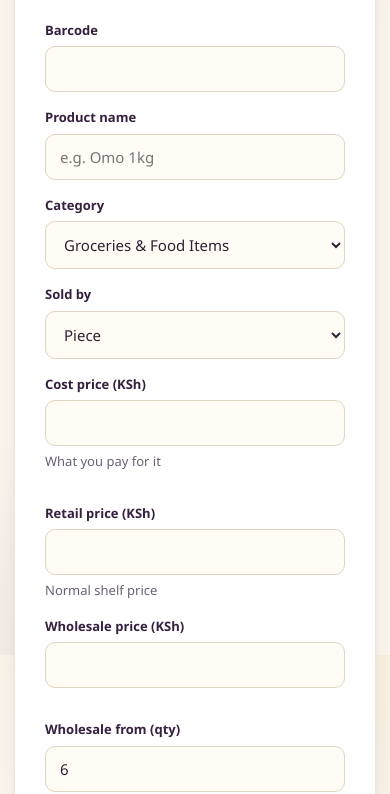
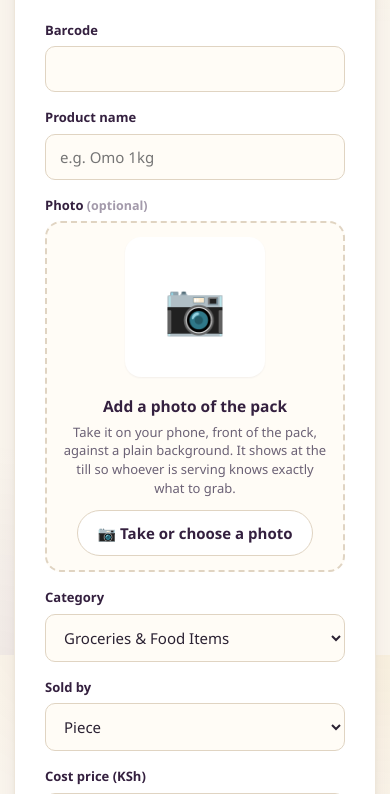
Before and after one commit to iman-alt/golden-finds-pos, a Flask app: page /add-product in a window 390 px wide. Shown: the part 189-983 px from the top of the page. Run offline with Flask 3, Linux system fonts and the light colour scheme; the visitor is signed in with stand-in values (Sample User, id 1); data comes from the database, SQL or seed files in the repository; some libraries are stand-ins or nearby versions.

Commit message:
Product photos: take a picture of the pack when adding a product
Mum photographs the actual pack on her phone when she adds or edits a
product. That photo then appears in the till's item list, the "just
added" card, search results, the pairing chips, stock in, the products
table and low stock on the home screen. Products without a photo keep
their icon.

Every upload is opened and re-encoded, never stored as sent:
- files that aren't really JPEG, PNG or WebP are refused, whatever the
  filename says
- EXIF data, including GPS location from phones, is dropped
- phone rotation is applied, then the image is cropped to a centred
  square and shrunk to 800px
- oversized and decompression-bomb images are rejected

Replacing or removing a photo deletes the old file, and a product that
fails to save leaves no orphan file behind. Deletion refuses any path
outside the photo folder. Shopkeepers cannot upload.

Adds Pillow. 11 new tests; 170 total.

Co-Authored-By: Claude Opus 5 <noreply@anthropic.com>

```diff
--- a/golden-finds-pos/app/config.py
+++ b/golden-finds-pos/app/config.py
@@ -62,6 +62,11 @@ class Config:
 
     SHOP_NAME = os.environ.get("SHOP_NAME", "Golden Finds")
 
+    # Product photos, taken on a phone. Each is re-encoded and shrunk on
+    # upload, so the size limit only guards against something absurd.
+    UPLOAD_DIR = os.environ.get("UPLOAD_DIR", str(BASE_DIR / "static" / "product_images"))
+    MAX_CONTENT_LENGTH = 12 * 1024 * 1024
+
     # Where `flask backup` writes to. Point this at a OneDrive or Google
     # Drive folder and the sync client carries the copy off the machine -
     # which is the whole point of taking it.
--- a/golden-finds-pos/app/services/pairings.py
+++ b/golden-finds-pos/app/services/pairings.py
@@ -100,7 +100,7 @@ def suggestions_for(product_id, limit=3, days=90, min_support=MIN_SUPPORT):
             GROUP BY other.product_id
             HAVING together >= ?
         )
-        SELECT p.id, p.name, p.retail_price_cents, p.stock_quantity,
+        SELECT p.id, p.name, p.retail_price_cents, p.stock_quantity, p.image_path,
                COALESCE(pt.together, 0) AS together,
                EXISTS (SELECT 1 FROM pinned_pairings pp
                        WHERE (pp.product_a = ? AND pp.product_b = p.id)
--- a/golden-finds-pos/app/services/products.py
+++ b/golden-finds-pos/app/services/products.py
@@ -4,6 +4,7 @@ Product catalogue.
 
 from ..db import audit, query_all, query_one
 from .icons import icon_for
+from .images import image_url
 
 CATEGORIES = (
     "Groceries & Food Items",
@@ -213,6 +214,7 @@ def to_json(product, offer=None):
         "id": product["id"],
         "name": product["name"],
         "icon": icon_for(product["name"], product["category"]),
+        "image_url": image_url(product["image_path"]),
         "barcode": product["barcode"],
         "unit_type": product["unit_type"],
         "retail_price_cents": product["retail_price_cents"],
--- a/golden-finds-pos/app/views/dashboard.py
+++ b/golden-finds-pos/app/views/dashboard.py
@@ -10,6 +10,7 @@ from ..backup import last_backup_age
 from ..security import current_user, login_required
 from ..services import offers, reports, stock
 from ..services.icons import icon_for
+from ..services.images import image_url
 
 bp = Blueprint("dashboard", __name__)
 
@@ -25,7 +26,8 @@ def index():
         alert["icon"] = icon_for(alert["product_name"])
 
     low_stock = [
-        dict(row, icon=icon_for(row["name"], row["category"]))
+        dict(row, icon=icon_for(row["name"], row["category"]),
+             image_url=image_url(row["image_path"]))
         for row in stock.get_low_stock(limit=12)
     ]
 
--- a/golden-finds-pos/app/views/inventory.py
+++ b/golden-finds-pos/app/views/inventory.py
@@ -10,6 +10,8 @@ from ..db import transaction
 from ..money import MoneyError, parse_money
 from ..security import admin_required, current_user, login_required
 from ..services import products, stock
+from ..services import images
+from ..services.images import ImageError
 from ..services.products import CATEGORIES, UNIT_TYPES, ProductError
 
 bp = Blueprint("inventory", __name__)
@@ -50,7 +52,7 @@ def add_product():
     form = request.form
     try:
         product_id, warning = _save_new_product(form)
-    except (ProductError, MoneyError) as err:
+    except (ProductError, MoneyError, ImageError) as err:
         return render_template(
             "add_product.html",
             barcode=form.get("barcode", ""),
@@ -73,9 +75,22 @@ def add_product():
 
 
 def _save_new_product(form):
+    # The photo is checked and stored first, so a bad file is reported
+    # before anything is saved - and removed again if the product itself
+    # then fails to save, so no orphan files pile up.
+    photo = images.save_product_image(request.files.get("photo"))
+    try:
+        return _create_product(form, photo)
+    except Exception:
+        images.delete_product_image(photo)
+        raise
+
+
+def _create_product(form, photo):
     with transaction() as conn:
         return products.create(
             conn,
+            image_path=photo,
             barcode=form.get("barcode", ""),
             name=form.get("name", ""),
             category=form.get("category", ""),
@@ -103,16 +118,22 @@ def edit_product(product_id):
     if request.method == "GET":
         return render_template(
             "edit_product.html", product=product,
+            current_image=images.image_url(product["image_path"]),
             categories=CATEGORIES, unit_types=UNIT_TYPES,
             movements=stock.get_movements(product_id, limit=50),
         )
 
     form = request.form
+    new_photo = None
+    remove_photo = form.get("remove_photo") == "on"
     try:
+        new_photo = images.save_product_image(request.files.get("photo"))
         with transaction() as conn:
             warning = products.update(
                 conn, product_id,
                 updated_by=current_user()["id"],
+                # "" clears the photo; None leaves it as it was.
+                image_path=new_photo or ("" if remove_photo else None),
                 name=form.get("name"),
                 category=form.get("category"),
                 unit_type=form.get("unit_type"),
@@ -127,9 +148,14 @@ def edit_product(product_id):
                 track_expiry=1 if form.get("track_expiry") == "on" else 0,
                 active=1 if form.get("active") == "on" else 0,
             )
-    except (ProductError, MoneyError) as err:
+    except (ProductError, MoneyError, ImageError) as err:
+        images.delete_product_image(new_photo)
         flash(str(err), "error")
         return redirect(url_for("inventory.edit_product", product_id=product_id))
+
+    # The old file goes only once the change is safely recorded.
+    if (new_photo or remove_photo) and product["image_path"]:
+        images.delete_product_image(product["image_path"])
 
     if warning:
         flash(warning, "warning")
--- a/golden-finds-pos/requirements.txt
+++ b/golden-finds-pos/requirements.txt
@@ -1,5 +1,6 @@
 Flask==3.1.3
 waitress==3.0.2
+Pillow==12.3.0
 
 # Development only
 pytest==9.1.1
--- a/golden-finds-pos/static/style.css
+++ b/golden-finds-pos/static/style.css
@@ -1538,6 +1538,75 @@ kbd {
 .void-form { display: flex; gap: 8px; align-items: center; width: 100%; }
 .void-form input { flex: 1; }
 
+/* -------------------------------------------------------- product photos -- */
+
+.line-ico, .spotlight-icon, .search-result-icon, .pairing-chip-icon, .row-ico, .thumb {
+    overflow: hidden;
+}
+.line-ico img, .spotlight-icon img, .search-result-icon img,
+.pairing-chip-icon img, .row-ico img, .thumb img {
+    width: 100%;
+    height: 100%;
+    object-fit: cover;
+    display: block;
+}
+.has-photo { background: #fff !important; box-shadow: inset 0 0 0 1px var(--line); }
+.search-result-icon { display: grid; place-items: center; width: 34px; height: 34px; border-radius: 9px; flex: 0 0 auto; }
+.pairing-chip-icon { display: grid; place-items: center; width: 22px; height: 22px; border-radius: 50%; }
+.row-ico { display: inline-grid; place-items: center; width: 34px; height: 34px; border-radius: 10px; flex: 0 0 auto; }
+
+.product-cell { display: flex; align-items: center; gap: 12px; }
+.thumb {
+    display: grid;
+    place-items: center;
+    flex: 0 0 auto;
+    width: 50px;
+    height: 50px;
+    border-radius: 13px;
+    background: var(--honey-tint);
+    font-size: 25px;
+    box-shadow: inset 0 0 0 1px var(--line);
+    transition: transform .25s var(--ease);
+}
+.data-table tr:hover .thumb { transform: scale(1.08) rotate(-3deg); }
+
+.photo-picker {
+    position: relative;
+    display: grid;
+    grid-template-columns: 140px 1fr;
+    gap: 18px;
+    align-items: center;
+    margin: 0;
+    padding: 14px;
+    border: 2px dashed var(--line-strong);
+    border-radius: var(--radius);
+    background: var(--paper-warm);
+    font-weight: 400;
+    cursor: pointer;
+    transition: border-color .2s, background .2s;
+}
+.photo-picker:hover, .photo-picker.dragging { border-color: var(--honey); background: var(--honey-tint); }
+.photo-preview {
+    display: grid;
+    place-items: center;
+    width: 140px;
+    height: 140px;
+    border-radius: var(--radius);
+    overflow: hidden;
+    background: #fff;
+    font-size: 50px;
+    box-shadow: var(--shadow-sm);
+}
+.photo-preview img { width: 100%; height: 100%; object-fit: cover; animation: pop .4s var(--ease); }
+.photo-picker strong { display: block; color: var(--plum-deep); font-size: 15.5px; }
+.photo-hint { display: block; margin-top: 4px; font-size: 13px; color: var(--ink-soft); line-height: 1.45; }
+.photo-picker .btn-secondary { margin-top: 12px; pointer-events: none; }
+.photo-picker input[type="file"] { position: absolute; width: 1px; height: 1px; opacity: 0; pointer-events: none; }
+
+@media (max-width: 560px) {
+    .photo-picker { grid-template-columns: 1fr; justify-items: center; text-align: center; }
+}
+
 /* ----------------------------------------------------------- responsive -- */
 
 @media (max-width: 1280px) {
--- /dev/null
+++ b/golden-finds-pos/templates/_photo_picker.html
@@ -0,0 +1,61 @@
+{# Product photo chooser, shared by the add and edit product pages.
+   Pass `current_image` (a URL) when the product already has a photo. #}
+<label class="photo-picker" for="photo" id="photo-picker">
+    <span class="photo-preview" id="photo-preview">
+        {% if current_image %}<img src="{{ current_image }}" alt="Current photo">{% else %}📷{% endif %}
+    </span>
+    <span>
+        <strong id="photo-title">{{ 'Change the photo' if current_image else 'Add a photo of the pack' }}</strong>
+        <span class="photo-hint">
+            Take it on your phone, front of the pack, against a plain background.
+            It shows at the till so whoever is serving knows exactly what to grab.
+        </span>
+        <span class="btn-secondary">📷 Take or choose a photo</span>
+    </span>
+    <input type="file" id="photo" name="photo" accept="image/jpeg,image/png,image/webp">
+</label>
+
+{% if current_image %}
+<label class="checkbox-label">
+    <input type="checkbox" name="remove_photo" id="remove-photo">
+    Remove the photo and use the icon instead
+</label>
+{% endif %}
+
+<script>
+(() => {
+    const picker = document.getElementById('photo-picker');
+    const input = document.getElementById('photo');
+    const preview = document.getElementById('photo-preview');
+    const title = document.getElementById('photo-title');
+
+    function show(file) {
+        if (!file) return;
+        if (!file.type.startsWith('image/')) {
+            title.textContent = "That isn't a photo. Try again.";
+            return;
+        }
+        const img = document.createElement('img');
+        img.alt = 'New photo';
+        img.src = URL.createObjectURL(file);
+        preview.replaceChildren(img);
+        title.textContent = 'Looks good. It saves with the product.';
+    }
+
+    input.addEventListener('change', () => show(input.files[0]));
+
+    // Dragging a photo in from the computer works too.
+    ['dragenter', 'dragover'].forEach(type => picker.addEventListener(type, (e) => {
+        e.preventDefault();
+        picker.classList.add('dragging');
+    }));
+    ['dragleave', 'drop'].forEach(type => picker.addEventListener(type, () =>
+        picker.classList.remove('dragging')));
+    picker.addEventListener('drop', (e) => {
+        e.preventDefault();
+        if (!e.dataTransfer.files.length) return;
+        input.files = e.dataTransfer.files;
+        show(input.files[0]);
+    });
+})();
+</script>
--- a/golden-finds-pos/templates/add_product.html
+++ b/golden-finds-pos/templates/add_product.html
@@ -10,7 +10,7 @@
 
     {% if error %}<div class="form-error">{{ error }}</div>{% endif %}
 
-    <form method="POST" action="{{ url_for('inventory.add_product') }}">
+    <form method="POST" action="{{ url_for('inventory.add_product') }}" enctype="multipart/form-data">
         <input type="hidden" name="csrf_token" value="{{ csrf_token() }}">
 
         <label for="barcode">Barcode</label>
@@ -19,6 +19,9 @@
         <label for="name">Product name</label>
         <input type="text" id="name" name="name" value="{{ form.get('name', '') }}"
                placeholder="e.g. Omo 1kg" required {{ 'autofocus' if barcode }}>
+
+        <label>Photo <span class="cell-sub">(optional)</span></label>
+        {% include "_photo_picker.html" %}
 
         <label for="category">Category</label>
         <select id="category" name="category">
--- a/golden-finds-pos/templates/dashboard.html
+++ b/golden-finds-pos/templates/dashboard.html
@@ -246,7 +246,7 @@
         <ul class="alert-list">
             {% for p in low_stock %}
             <li class="alert-row">
-                <span class="alert-name"><span class="row-ico">{{ p['icon'] }}</span>{{ p['name'] }}</span>
+                <span class="alert-name"><span class="row-ico">{% if p['image_url'] %}<img src="{{ p['image_url'] }}" alt="" loading="lazy">{% else %}{{ p['icon'] }}{% endif %}</span>{{ p['name'] }}</span>
                 <span class="alert-badge {{ 'badge-empty' if p['stock_quantity'] == 0 else 'badge-low' }}">
                     {{ 'Sold out' if p['stock_quantity'] == 0 else p['stock_quantity'] ~ ' left' }}
                 </span>
--- a/golden-finds-pos/templates/edit_product.html
+++ b/golden-finds-pos/templates/edit_product.html
@@ -8,11 +8,14 @@
         {{ product['barcode'] }} &middot; {{ product['stock_quantity'] }} in stock
     </p>
 
-    <form method="POST">
+    <form method="POST" enctype="multipart/form-data">
         <input type="hidden" name="csrf_token" value="{{ csrf_token() }}">
 
         <label for="name">Product name</label>
         <input type="text" id="name" name="name" value="{{ product['name'] }}" required>
+
+        <label>Photo</label>
+        {% include "_photo_picker.html" %}
 
         <label for="category">Category</label>
         <select id="category" name="category">
--- a/golden-finds-pos/templates/products.html
+++ b/golden-finds-pos/templates/products.html
@@ -39,10 +39,15 @@
     {% for p in products %}
         <tr class="{{ 'row-inactive' if not p['active'] }}">
             <td>
+                <div class="product-cell">
+                <span class="thumb">{% if p['image_path'] %}<img src="{{ product_image(p['image_path']) }}" alt="" loading="lazy">{% else %}{{ product_icon(p['name'], p['category']) }}{% endif %}</span>
+                <div>
                 {{ p['name'] }}
                 {% if p['track_expiry'] %}<span class="chip">expiry</span>{% endif %}
                 {% if not p['active'] %}<span class="chip chip-muted">discontinued</span>{% endif %}
                 <br><span class="cell-sub">{{ p['category'] or 'Uncategorised' }}</span>
+                </div>
+                </div>
             </td>
             <td class="mono">{{ p['barcode'] }}</td>
             <td class="num">
```
Also changed, not shown: golden-finds-pos/app/__init__.py (+13 -0 lines), golden-finds-pos/app/services/images.py (added, +112 -0 lines), golden-finds-pos/app/views/api.py (+6 -1 lines), golden-finds-pos/static/sell.js (+30 -4 lines), golden-finds-pos/static/stock_in.js (+18 -2 lines), golden-finds-pos/tests/conftest.py (+2 -1 lines), golden-finds-pos/tests/test_images.py (added, +195 -0 lines).
